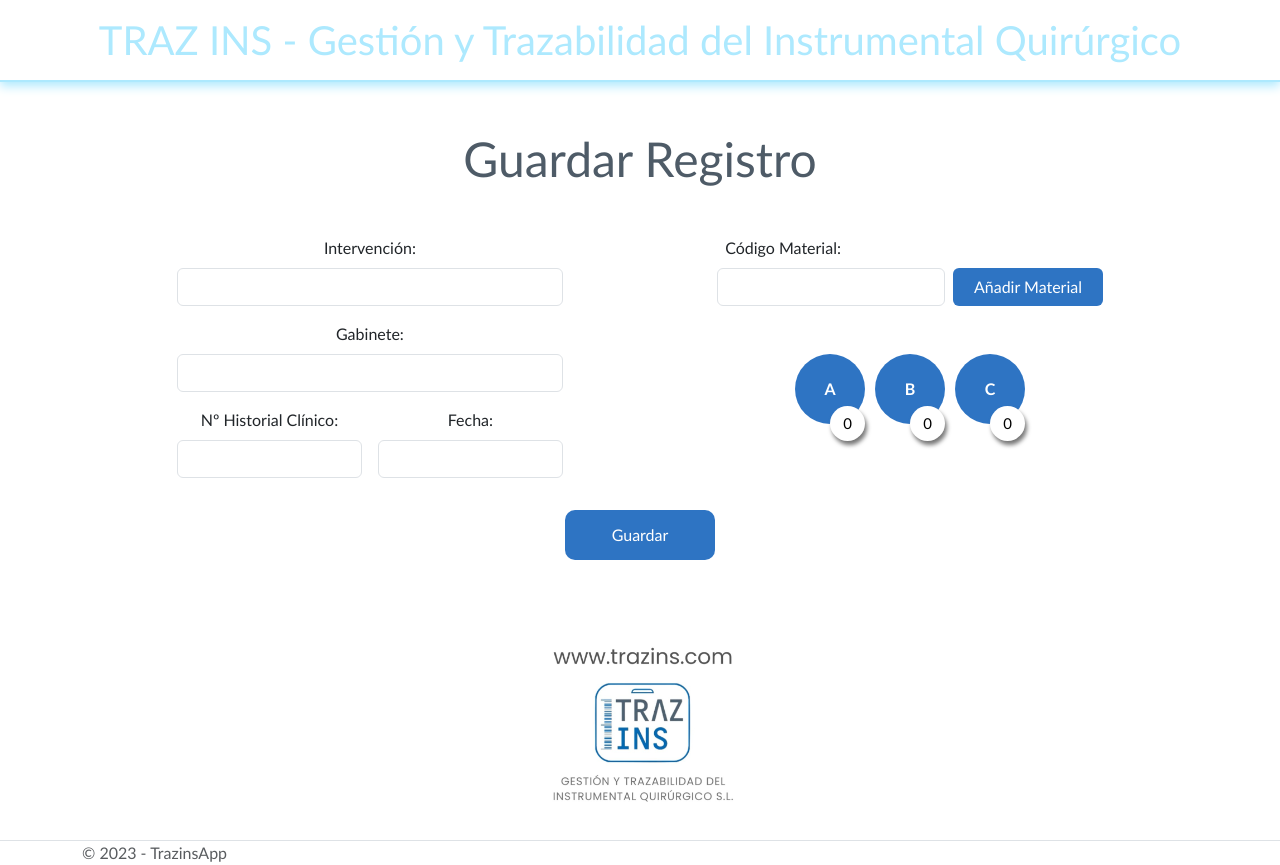
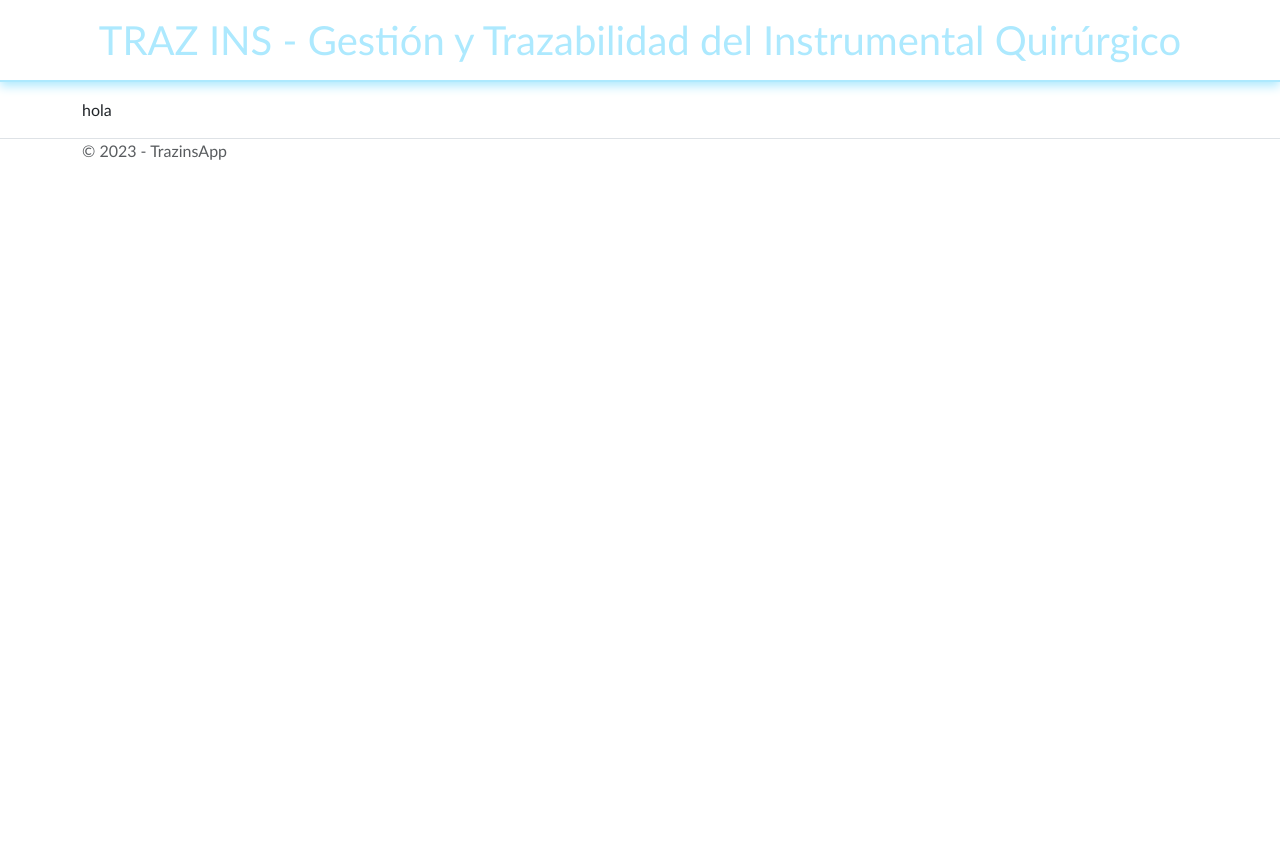
Before and after one commit to nicolascou/trazins-web, a React (Create React App) app: page /material in a window 1280 px wide. After the commit the page ends 800 px from the top, so only its background shows below. Built offline with nearby package versions, Linux system fonts and the light colour scheme; a web font is replaced by a local one.

Commit message:
basic redux state structure

```diff
--- a/package.json
+++ b/package.json
@@ -14,6 +14,7 @@
     "react": "^18.2.0",
     "react-dom": "^18.2.0",
     "react-redux": "^8.1.1",
+    "react-router-dom": "^6.14.1",
     "react-scripts": "5.0.1",
     "typescript": "^4.9.5",
     "web-vitals": "^2.1.4"
--- a/src/App.tsx
+++ b/src/App.tsx
@@ -1,10 +1,22 @@
 import Layout from './components/Layout';
 import Registro from './components/Registro';
+import { createBrowserRouter, RouterProvider } from 'react-router-dom';
 
 function App() {
+  const router = createBrowserRouter([
+    {
+      path: '/',
+      element: <Registro />,
+    },
+    {
+      path: '/material',
+      element: <div>hola</div>,
+    },
+  ]);
+
   return (
     <Layout>
-      <Registro />
+      <RouterProvider router={router} />
     </Layout>
   );
 }
--- a/src/app/store.ts
+++ b/src/app/store.ts
@@ -1,7 +1,12 @@
 import { configureStore, ThunkAction, Action } from '@reduxjs/toolkit';
+import { registroReducer } from '../features/registroSlice';
+import { materialReducer } from '../features/materialSlice';
 
 export const store = configureStore({
-  reducer: {},
+  reducer: {
+    registro: registroReducer,
+    material: materialReducer,
+  },
 });
 
 export type AppDispatch = typeof store.dispatch;
--- a/src/components/Registro.tsx
+++ b/src/components/Registro.tsx
@@ -1,44 +1,41 @@
 import React from 'react';
 import logoImg from '../img/logo.jpg';
+import { Link } from 'react-router-dom';
 
 const Registro = () => {
+  const handleSubmit = () => {
+    return;
+  };
+
   return (
     <div className='text-center'>
       <h1 className='display-5 mt-5 mb-4 color-dark'>Guardar Registro</h1>
       <div className='row'>
         <div className='col-md-10 m-auto mt-4'>
-          <form asp-action='Create' className='mb-3'>
+          <form onSubmit={handleSubmit} className='mb-3'>
             <div asp-validation-summary='ModelOnly' className='text-danger'></div>
             <div className='d-flex justify-content-between'>
               <div className='col-md-5'>
                 <div className='form-group'>
-                  <label asp-for='Intervencion' className='control-label mb-2'>
-                    Intervención:
-                  </label>
-                  <input asp-for='Intervencion' required className='form-control mb-3' />
-                  <span asp-validation-for='Intervencion' className='text-danger'></span>
+                  <label className='control-label mb-2'>Intervención:</label>
+                  <input required className='form-control mb-3' />
+                  <span className='text-danger'></span>
                 </div>
                 <div className='form-group'>
-                  <label asp-for='Gabinete' className='control-label mb-2'>
-                    Gabinete:
-                  </label>
-                  <input asp-for='Gabinete' className='form-control mb-3' />
-                  <span asp-validation-for='Gabinete' className='text-danger'></span>
+                  <label className='control-label mb-2'>Gabinete:</label>
+                  <input className='form-control mb-3' />
+                  <span className='text-danger'></span>
                 </div>
                 <div className='d-flex align-items-center gap-3 justify-content-between'>
                   <div className='form-group'>
-                    <label asp-for='NumeroHistoriaClinica' className='control-label mb-2'>
-                      Nº Historial Clínico:
-                    </label>
-                    <input asp-for='NumeroHistoriaClinica' className='form-control mb-3' />
-                    <span asp-validation-for='NumeroHistoriaClinica' className='text-danger'></span>
+                    <label className='control-label mb-2'>Nº Historial Clínico:</label>
+                    <input required className='form-control mb-3' />
+                    <span className='text-danger'></span>
                   </div>
                   <div className='form-group'>
-                    <label asp-for='Fecha' className='control-label mb-2'>
-                      Fecha:
-                    </label>
-                    <input id='dateInput' asp-for='Fecha' className='form-control mb-3' />
-                    <span asp-validation-for='Fecha' className='text-danger'></span>
+                    <label className='control-label mb-2'>Fecha:</label>
+                    <input type='datetime-local' defaultValue={new Date().toISOString().slice(0, 16)} className='form-control mb-3' />
+                    <span className='text-danger'></span>
                   </div>
                 </div>
               </div>
@@ -54,21 +51,21 @@ const Registro = () => {
                   <span className='text-danger'></span>
                 </div>
                 <div className='form-group mt-5'>
-                  <a href='/material?tipo=A' className='tipo-boton'>
+                  <Link to='/material?tipo=A' className='tipo-boton'>
                     <div className='tipo-boton__wrapper'>
                       A<span className='counter-circle'>0</span>
                     </div>
-                  </a>
-                  <a href='/material?tipo=B' className='tipo-boton'>
+                  </Link>
+                  <Link to='/material?tipo=B' className='tipo-boton'>
                     <div className='tipo-boton__wrapper'>
                       B<span className='counter-circle'>0</span>
                     </div>
-                  </a>
-                  <a href='/material?tipo=C' className='tipo-boton'>
+                  </Link>
+                  <Link to='/material?tipo=C' className='tipo-boton'>
                     <div className='tipo-boton__wrapper'>
                       C<span className='counter-circle'>0</span>
                     </div>
-                  </a>
+                  </Link>
                 </div>
               </div>
             </div>
--- /dev/null
+++ b/src/features/materialSlice.ts
@@ -0,0 +1,22 @@
+import { createSlice } from '@reduxjs/toolkit';
+
+interface MaterialState {
+  materiales: {
+    id: number;
+    nombre: string;
+    tipo: string;
+    codigo: string;
+  }[];
+}
+
+const initialState = {
+  materiales: [],
+} as MaterialState;
+
+export const materialSlice = createSlice({
+  name: 'material',
+  initialState,
+  reducers: {},
+});
+
+export const materialReducer = materialSlice.reducer;
--- /dev/null
+++ b/src/features/registroSlice.ts
@@ -0,0 +1,23 @@
+import { createSlice } from '@reduxjs/toolkit';
+
+interface RegistroState {
+  intervencion: string;
+  numeroHistoriaClinica: string;
+  gabinete: string;
+  fecha: string;
+}
+
+const initialState = {
+  intervencion: '',
+  numeroHistoriaClinica: '',
+  gabinete: '',
+  fecha: new Date().toISOString().slice(0, 16),
+} as RegistroState;
+
+export const registroSlice = createSlice({
+  name: 'registro',
+  initialState,
+  reducers: {},
+});
+
+export const registroReducer = registroSlice.reducer;
```
Also changed, not shown: public/index.html (+0 -10 lines), 1 other file (tests, documents, lock files or other folders).
